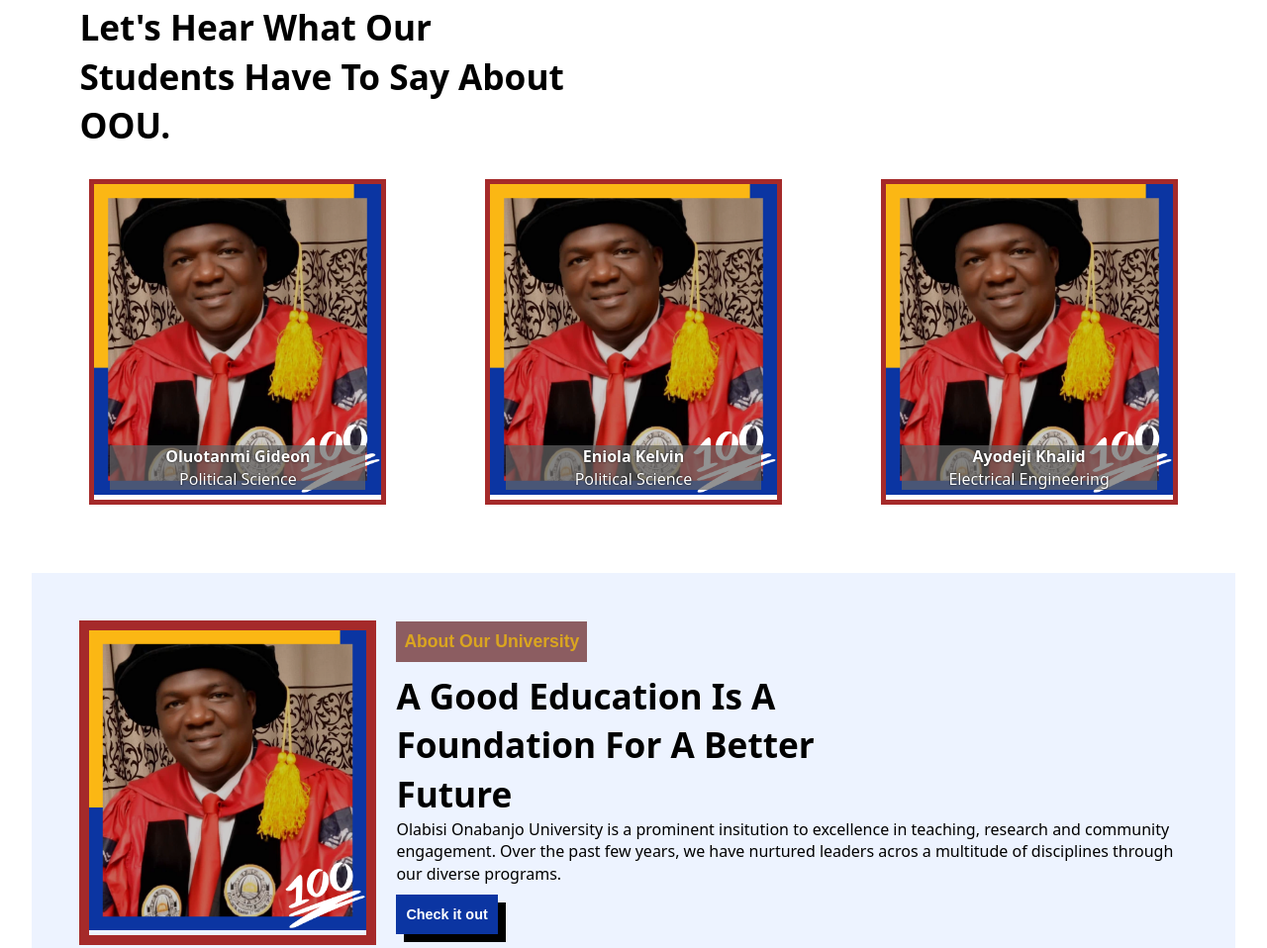
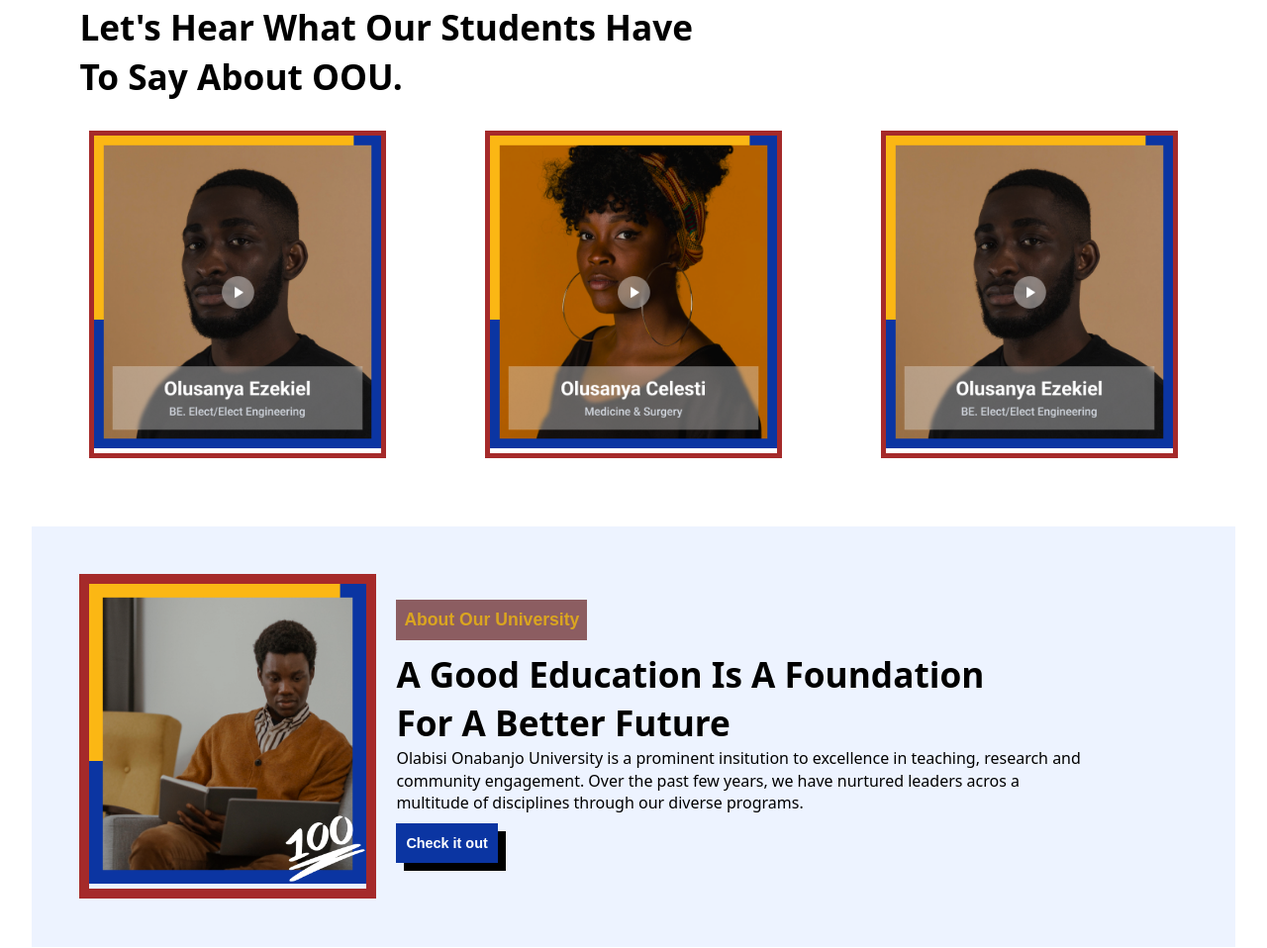
Before and after one commit to Megabyte-webdev/olabisionabanjouniversity.com, a plain HTML site: page index.html in a window 1280 px wide. Shown: the part 2351-3309 px from the top of the page at 99% size. Drawn offline with Linux system fonts and the light colour scheme.

Commit message:
design touch-up.

```diff
--- a/index.html
+++ b/index.html
@@ -168,38 +168,23 @@
             </article>
             <div class="figures">
                 <section class="figure">
-                    <img src="./images/vc.png" alt="hero-img-large" />
-                    <article class="info">
-                        <h4>Oluotanmi Gideon</h4>
-                        <p>
-                            Political science
-                        </p>
-                    </article>
+                    <img src="./images/Group 19.png" alt="hero-img-large" />
+
                 </section>
                 <section class="figure">
-                    <img src="./images/vc.png" alt="hero-img-large" />
-                    <article class="info">
-                        <h4>Eniola Kelvin</h4>
-                        <p>
-                            Political science
-                        </p>
-                    </article>
+                    <img src="./images/Group 20.png" alt="hero-img-large" />
+
                 </section>
                 <section class="figure">
-                    <img src="./images/vc.png" alt="hero-img-large" />
-                    <article class="info">
-                        <h4>Ayodeji Khalid</h4>
-                        <p>
-                            Electrical engineering
-                        </p>
-                    </article>
+                    <img src="./images/Group 19.png" alt="hero-img-large" />
+
                 </section>
             </div>
 
         </section>
         <section class="txt-img-section about-section container">
             <div class="image">
-                <img src="./images/vc.png" alt="hero-img-large" />
+                <img src="./images/Group 4.png" alt="hero-img-large" />
             </div>
             <article>
                 <h5 class="section-label">About our university</h5>
@@ -321,7 +306,7 @@
                     </li>
 
                     <li>
-                        <img src="./images/community1.jpg" alt="project2" />
+                        <img src="./images/shecode-logo.jpg" alt="project2" />
                         <h3>She Code Africa </h3>
                         <p>
                             Here at the school of management and social sciences, our expert faculty members are at the
@@ -332,7 +317,7 @@
                                 out</a></button>
                     </li>
                     <li>
-                        <img src="./images/community1.jpg" alt="project3" />
+                        <img src="./images/dsnai.logo.png" alt="project3" />
                         <h3>DSN AI</h3>
                         <p>
                             Here at the school of management and social sciences, our expert faculty members are at the
--- a/styles/style.css
+++ b/styles/style.css
@@ -200,7 +200,7 @@ main {
 .main-heading {
     font-size: calc(2vmax + .6rem);
     text-transform: capitalize;
-    max-width: 500px;
+    max-width: 650px;
     width: 90%;
 }
 
@@ -240,7 +240,9 @@ main {
 .txt-img-section article {
     flex: 1 1 350px;
 }
-
+.txt-img-section article p{
+    max-width: 700px;
+}
 .txt-img-section .image,
 .txt-img-section .figure {
     border: 10px solid brown;
```
Also changed, not shown: images/Group 19.png (added), images/Group 20.png (added), images/Group 4.png (added), images/dsnai.logo.png (added), images/shecode-logo.jpg (added).
